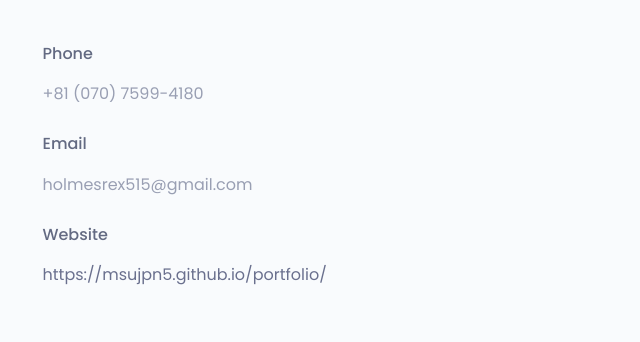
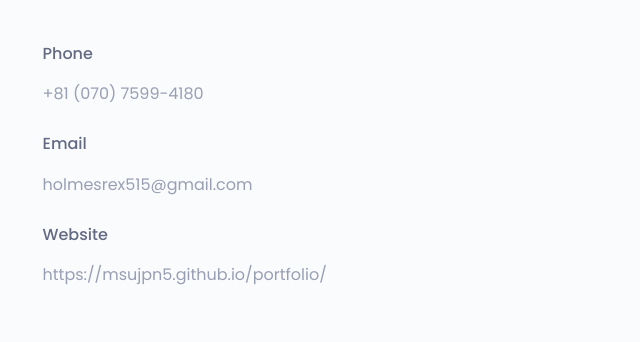
Before and after one commit to msujpn5/portfolio, a plain HTML site: page index.html in a window 1280 px wide. Shown: the part 5055-5397 px from the top of the page, without its empty margins (125-765 px from the left). Drawn offline with nearby package versions, Linux system fonts and the light colour scheme.

Commit message:
removed anchor

```diff
--- a/index.html
+++ b/index.html
@@ -523,7 +523,7 @@
 										</div>
 										<div class="single-contact-add-info">
 											<h3>website</h3>
-											<p><a>https://msujpn5.github.io/portfolio/</a></p>
+											<p>https://msujpn5.github.io/portfolio/</p>
 										</div>
 									</div>
 								</div><!--/.contact-adress-->
```
